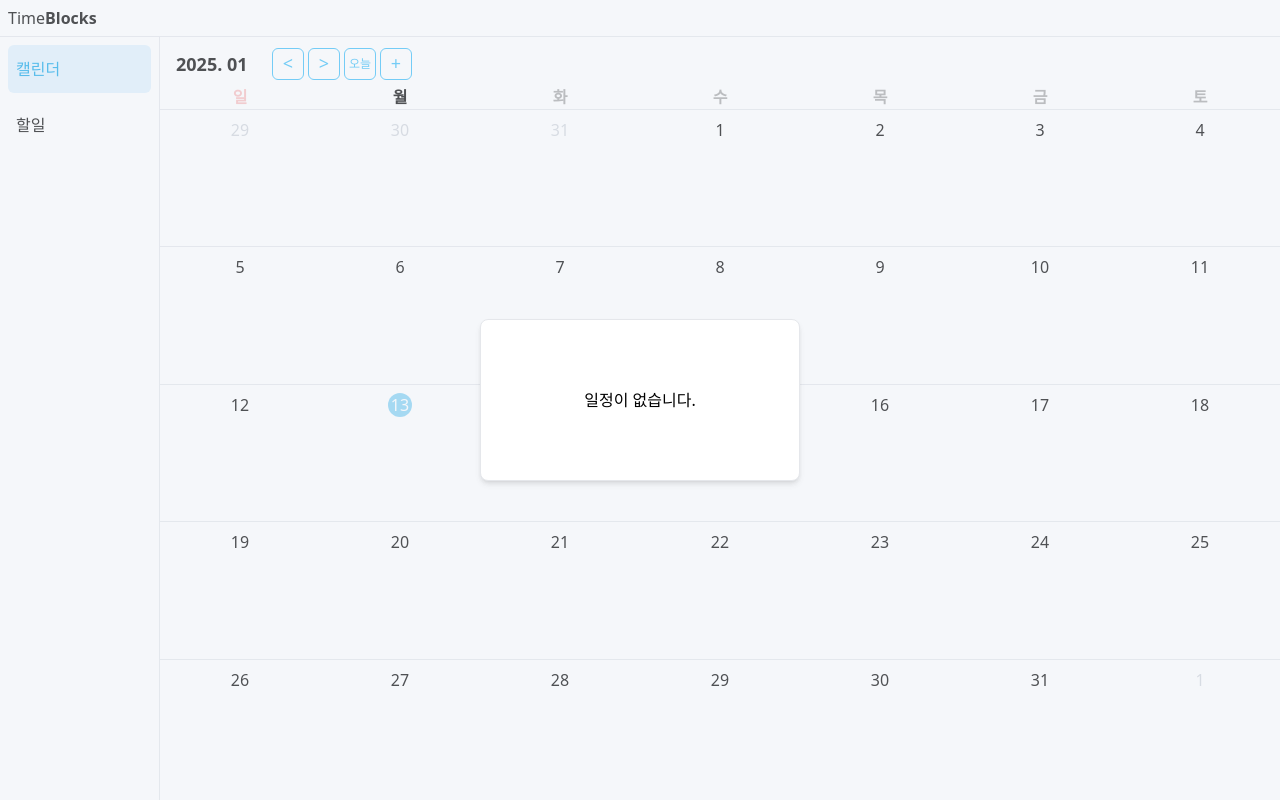
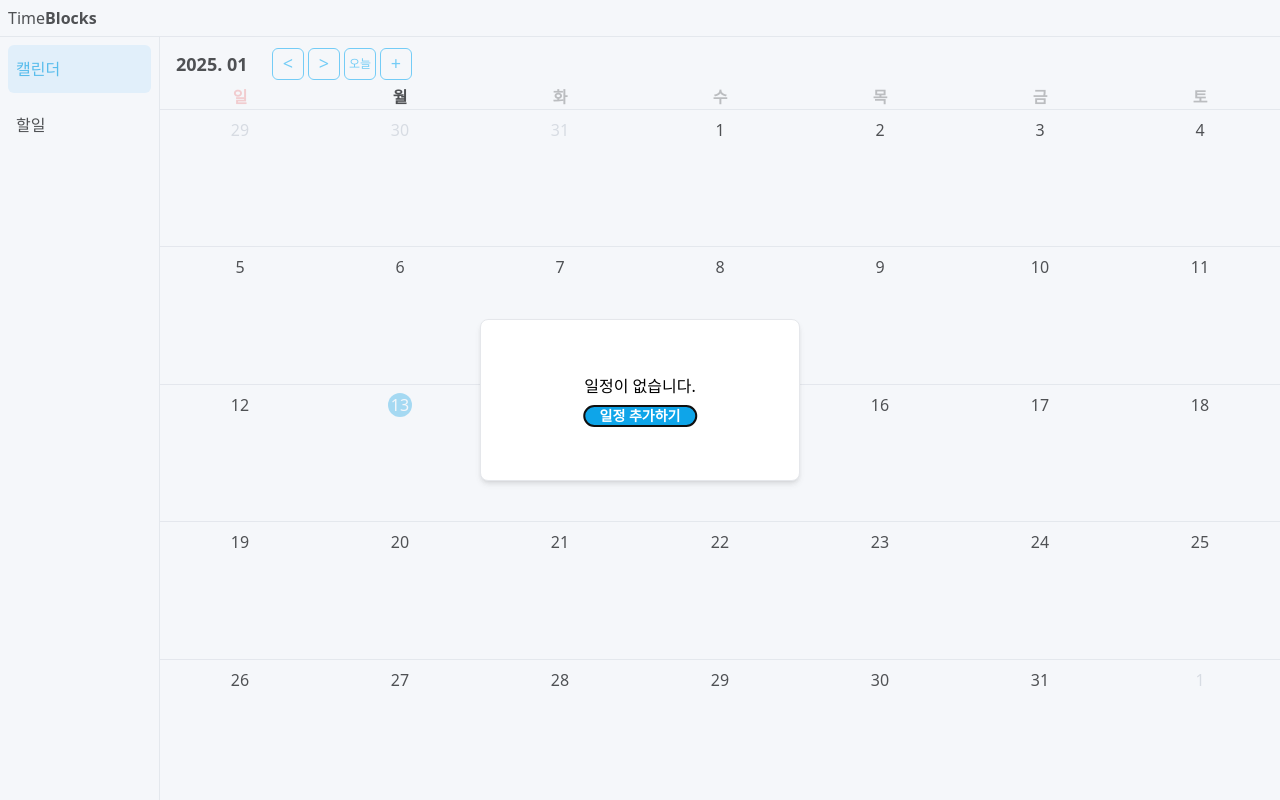
Before and after one commit to HongBoogie/calendar, a Next.js app: page / in a window 1280 px wide. Both pictures are taken after a click on the element "10". Built offline with nearby package versions, Linux system fonts and the light colour scheme.

Commit message:
feat: 일정 상세 모달에서 일정 등록하는 기능
- AddModal을 띄워주는 버튼 생성
- close를 props로 받아, 일정을 등록할 경우 하위 레이어의 모달 종료

```diff
--- a/src/components/AddScheduleModal.tsx
+++ b/src/components/AddScheduleModal.tsx
@@ -4,6 +4,7 @@ import { useScheduleStore } from '@/store/ScheduleStore';
 
 type Props = {
   close: () => void;
+  prevClose: () => void;
 } & React.ComponentPropsWithoutRef<'div'>;
 
 export type FormDataProps = {
@@ -15,7 +16,7 @@ export type FormDataProps = {
   isAllDay: boolean;
 };
 
-const AddScheduleModal = ({ close }: Props) => {
+const AddScheduleModal = ({ close, prevClose }: Props) => {
   const addSchedule = useScheduleStore((state) => state.addSchedule);
   const [formData, setFormData] = useState<FormDataProps>({
     title: '',
@@ -48,6 +49,7 @@ const AddScheduleModal = ({ close }: Props) => {
       isAllDay: formData.isAllDay,
     });
 
+    prevClose();
     close();
   };
 
--- a/src/components/ScheduleModal.tsx
+++ b/src/components/ScheduleModal.tsx
@@ -7,6 +7,8 @@ import { useScheduleStore } from '@/store/ScheduleStore';
 import DeleteSvg from './svg/DeleteSvg';
 import ModifySvg from './svg/ModifySvg';
 import UpdateScheduleModal from './UpdateScheduleModal';
+import AddScheduleModal from './AddScheduleModal';
+
 import { useState } from 'react';
 
 type Props = ComponentPropsWithoutRef<typeof Modal> & {
@@ -16,10 +18,16 @@ type Props = ComponentPropsWithoutRef<typeof Modal> & {
 
 const ScheduleModal = ({ close, schedule }: Props) => {
   const deleteSchedule = useScheduleStore((state) => state.deleteSchedule);
+  const [isShowAddModal, setIsShowAddModal] = useState(false);
   const [isShowModal, setIsShowModal] = useState(false);
 
-  const openModal = () => setIsShowModal(true);
-  const closeModal = () => setIsShowModal(false);
+  const openUpdateModal = () => setIsShowModal(true);
+  const closeUpdateModal = () => setIsShowModal(false);
+
+  const openAddModal = () => {
+    setIsShowAddModal(true);
+  };
+  const closeAddModal = () => setIsShowAddModal(false);
 
   const handleDelete = () => {
     if (schedule) {
@@ -37,14 +45,10 @@ const ScheduleModal = ({ close, schedule }: Props) => {
               <h3 className="text-lg flex mt-1 font-bold">{schedule.title}</h3>
               {schedule && (
                 <div className="flex gap-1">
-                  <button
-                  title='일정 수정'
-                  onClick={openModal}>
+                  <button title="일정 수정" onClick={openUpdateModal}>
                     <ModifySvg />
                   </button>
-                  <button
-                  title='일정 삭제'
-                  onClick={handleDelete}>
+                  <button title="일정 삭제" onClick={handleDelete}>
                     <DeleteSvg />
                   </button>
                 </div>
@@ -58,10 +62,19 @@ const ScheduleModal = ({ close, schedule }: Props) => {
             )}
           </div>
         ) : (
-          <p className="absolute left-1/2 top-1/2 -translate-x-1/2 -translate-y-1/2">일정이 없습니다.</p>
+          <p className="absolute left-1/2 top-1/2 -translate-x-1/2 -translate-y-1/2 flex flex-col gap-2">
+            일정이 없습니다.
+            <button
+              onClick={openAddModal}
+              className="text-white font-bold text-sm bg-sky-500 rounded-xl hover:opacity-55"
+            >
+              일정 추가하기
+            </button>
+          </p>
         )}
       </div>
-      {isShowModal && <UpdateScheduleModal schedule={schedule} close={closeModal} prevClose={close} />}
+      {isShowAddModal && <AddScheduleModal close={closeAddModal} prevClose={close} />}
+      {isShowModal && <UpdateScheduleModal schedule={schedule} close={closeUpdateModal} prevClose={close} />}
     </Modal>
   );
 };
--- a/src/components/UpdateScheduleModal.tsx
+++ b/src/components/UpdateScheduleModal.tsx
@@ -2,8 +2,6 @@ import { useState } from 'react';
 import Modal from './Modal';
 import { useScheduleStore } from '@/store/ScheduleStore';
 import { Schedule } from '@/libs/internalTypes';
-
-import { useRouter } from 'next/navigation';
 
 type Props = {
   close: () => void;
@@ -22,7 +20,6 @@ export type FormDataProps = {
 
 const UpdateScheduleModal = ({ schedule, close, prevClose }: Props) => {
   const updateSchedule = useScheduleStore((state) => state.updateSchedule);
-  const router = useRouter();
 
   const [formData, setFormData] = useState<FormDataProps>({
     title: schedule?.title || '',
```
